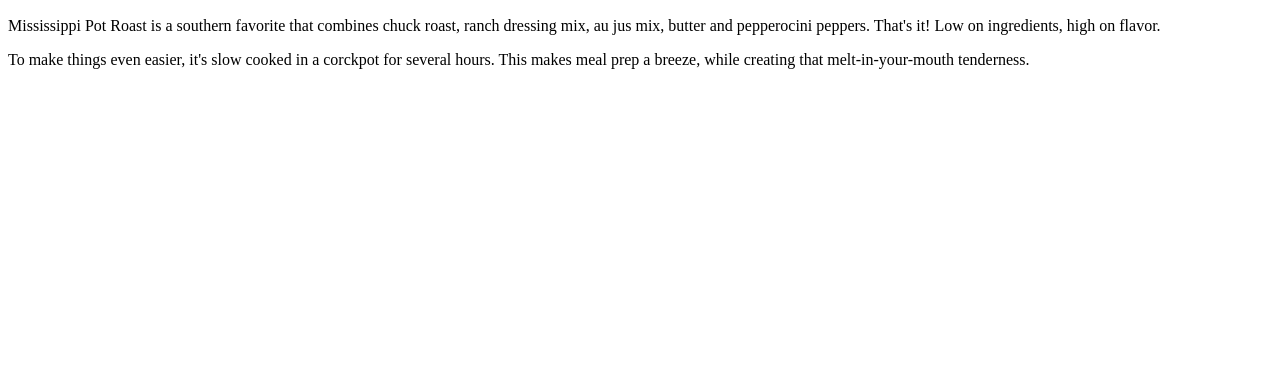
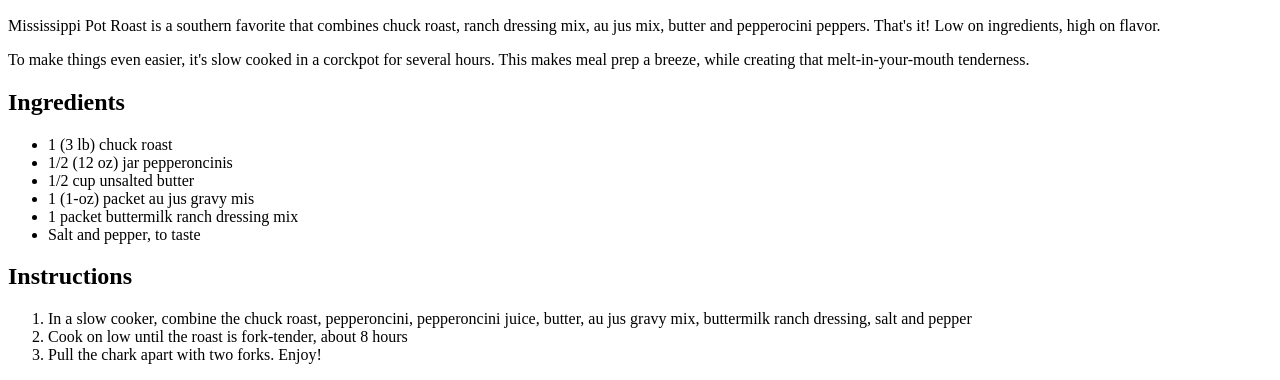
Before and after one commit to CalicoCritter/odin-recipes, a plain HTML site: page recipes/mississippi-potroast.html in a window 1280 px wide. Shown: the part 434-814 px from the top of the page. Drawn offline with Linux system fonts and the light colour scheme.

Commit message:
List ingredients and instructions

```diff
--- a/recipes/mississippi-potroast.html
+++ b/recipes/mississippi-potroast.html
@@ -12,6 +12,20 @@
     <h2>Description</h2>
         <p>Mississippi Pot Roast is a southern favorite that combines chuck roast, ranch dressing mix, au jus mix, butter and pepperocini peppers. That's it! Low on ingredients, high on flavor.</p>
         <p>To make things even easier, it's slow cooked in a corckpot for several hours. This makes meal prep a breeze, while creating that melt-in-your-mouth tenderness.</p>
-    <h2></h2>
+    <h2>Ingredients</h2>
+        <ul>
+            <li>1 (3 lb) chuck roast</li>
+            <li>1/2 (12 oz) jar pepperoncinis</li>
+            <li>1/2 cup unsalted butter</li>
+            <li>1 (1-oz) packet au jus gravy mis</li>
+            <li>1 packet buttermilk ranch dressing mix</li>
+            <li>Salt and pepper, to taste</li>
+        </ul>
+    <h2>Instructions</h2>
+        <ol>
+         <li>In a slow cooker, combine the chuck roast, pepperoncini, pepperoncini juice, butter, au jus gravy mix, buttermilk ranch dressing, salt and pepper</li>
+         <li>Cook on low until the roast is fork-tender, about 8 hours</li>
+         <li>Pull the chark apart with two forks. Enjoy!</li>
+        </ol>
 </body>
 </html>
```
